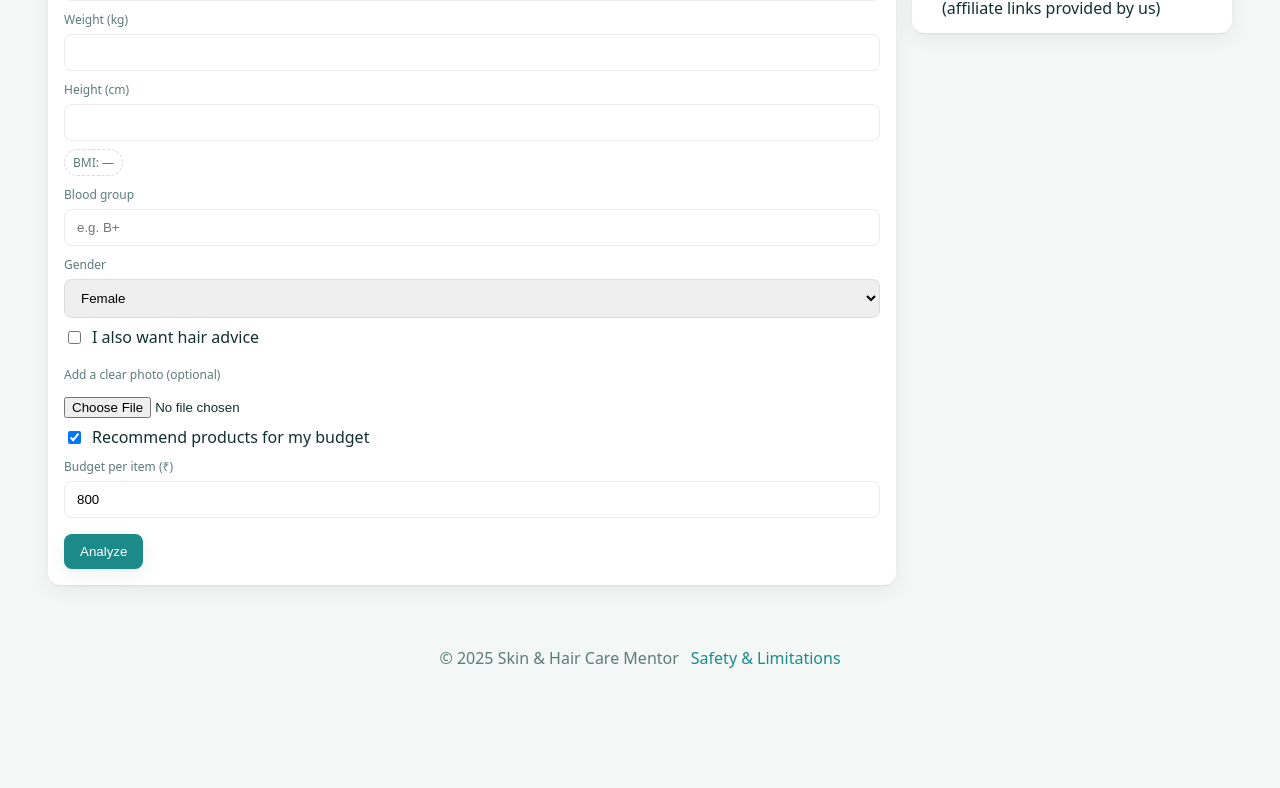
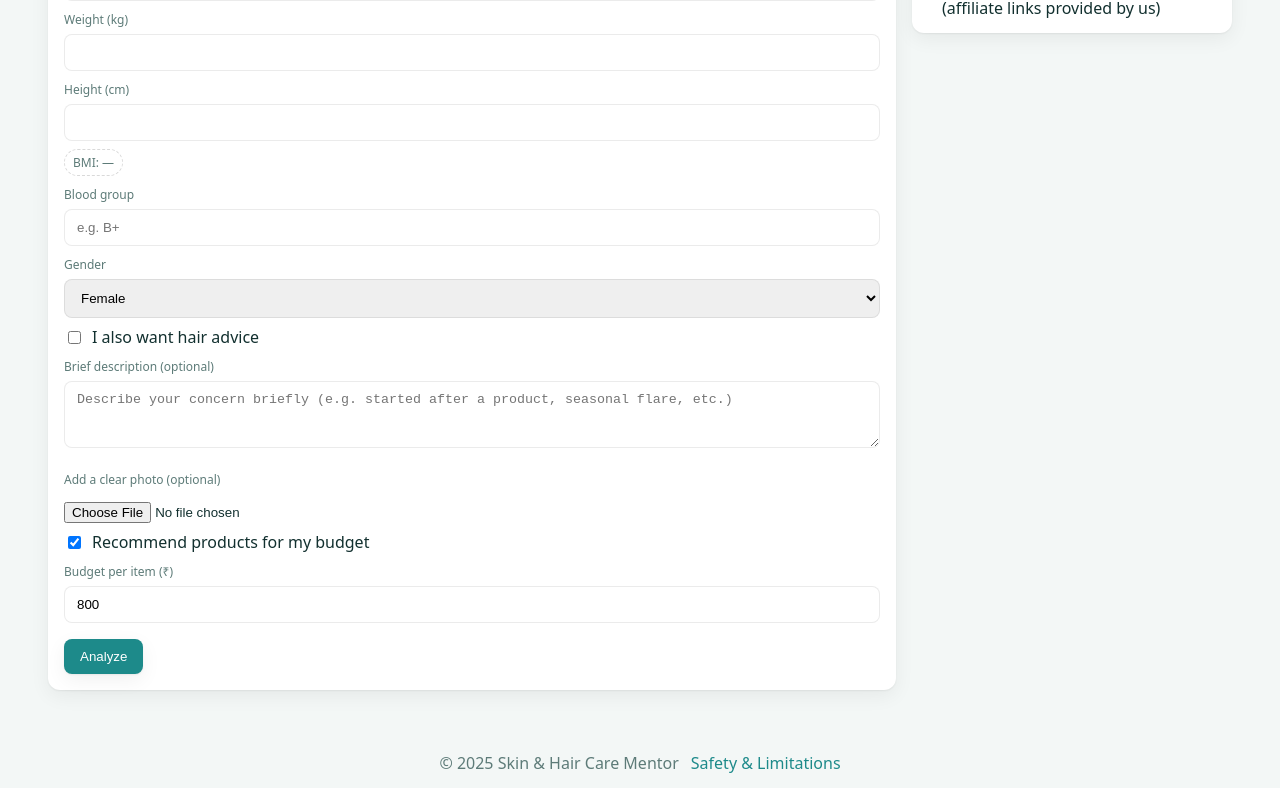
Before and after one commit to armannayak-ai12/v24, a React (Create React App) app: page / in a window 1280 px wide. Shown: the part 904-1692 px from the top of the page. Before the commit the page ends 1587 px from the top, so only its background shows below. Built offline with nearby package versions, Linux system fonts and the light colour scheme; the HTML template or start-up script is replaced by a standard one.

Commit message:
Add description field state, form textarea, and show description in results
cgen-8b85f9653fe3448aa8c45dca9923f698

```diff
--- a/src/App.js
+++ b/src/App.js
@@ -153,6 +153,7 @@ export default function App() {
   const [budget, setBudget] = usePersistedState('budget', 800);
 
   const [knownCause, setKnownCause] = useState('');
+  const [description, setDescription] = usePersistedState('user_description', '');
 
   const [loading, setLoading] = useState(false);
   const [error, setError] = useState('');
@@ -307,6 +308,9 @@ export default function App() {
                   </>
                 )}
 
+                <label className="field-label">Brief description (optional)</label>
+                <textarea className="input" rows={3} value={description} onChange={(e) => setDescription(e.target.value)} placeholder="Describe your concern briefly (e.g. started after a product, seasonal flare, etc.)" />
+
                 <div className="upload-box">
                   <label className="field-label">Add a clear photo (optional)</label>
                   <input type="file" accept="image/*" onChange={(e) => onPhotoChange(e.target.files?.[0])} />
@@ -360,6 +364,13 @@ export default function App() {
             <h3 className="card-title">Do you already know a cause?</h3>
             <input className="input" type="text" value={knownCause} onChange={(e) => setKnownCause(e.target.value)} placeholder="e.g. hard water, new product, stress" />
           </div>
+
+          {description && (
+            <div className="card">
+              <h3 className="card-title">Your description</h3>
+              <div className="muted">{description}</div>
+            </div>
+          )}
 
           <div className="grid-2">
             <div className="card">
```
